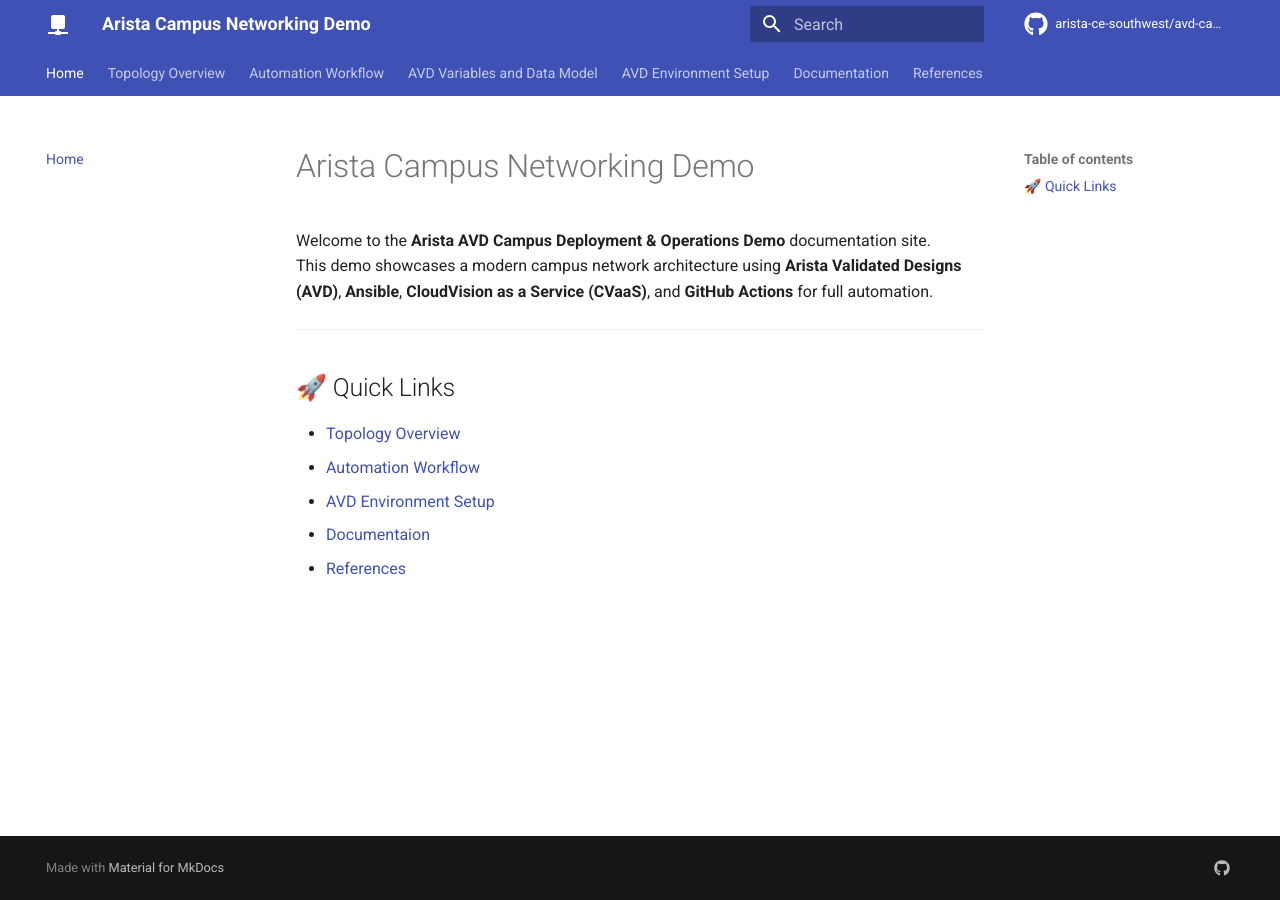
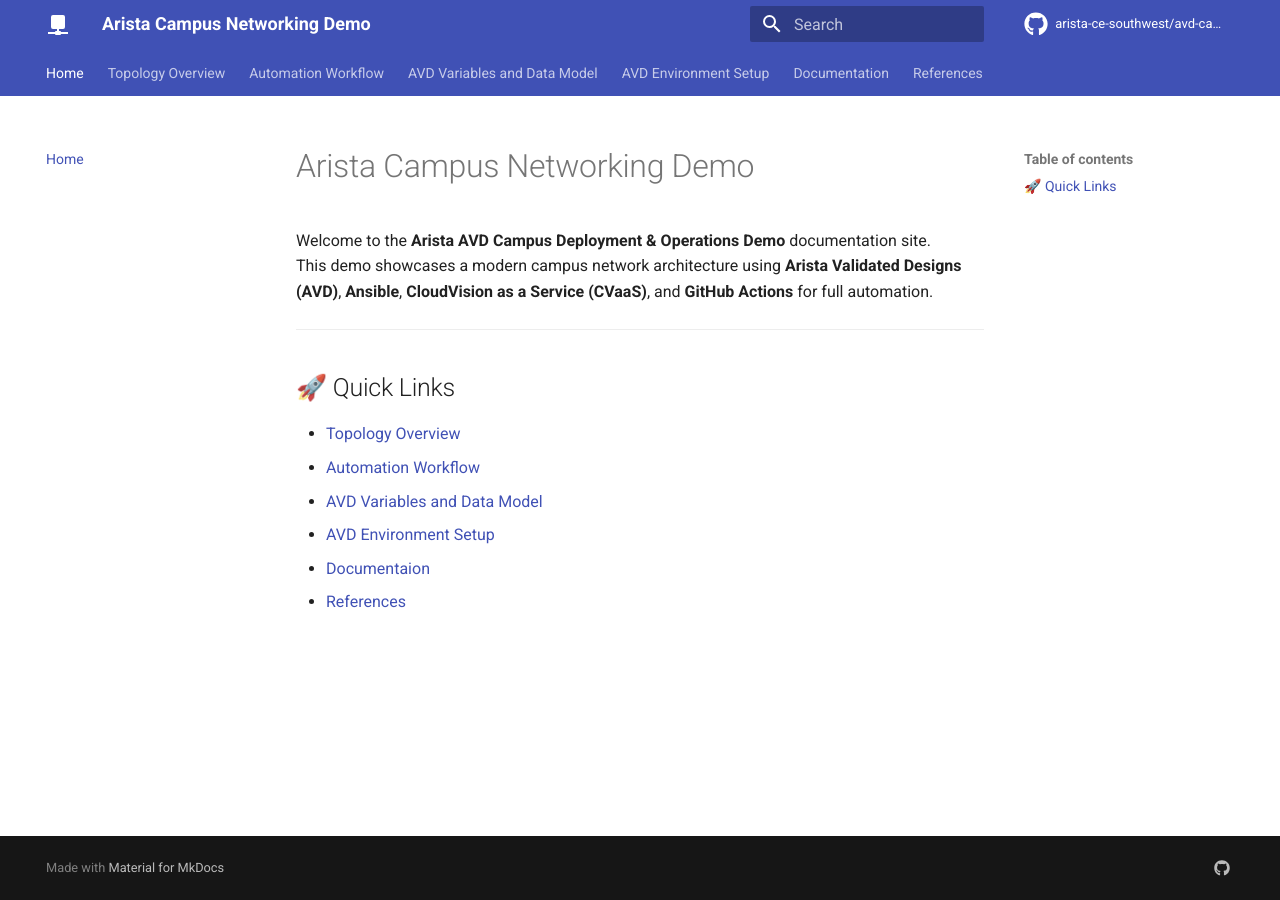
Before and after one commit to arista-ce-southwest/avd-campus-networking-event-demo, an MkDocs documentation site: the page built from docs/index.md, in a window 1280 px wide. Built offline with MkDocs 1.6.1 and Material for MkDocs 9.7.7, drawn with Linux system fonts in a browser that asks for light colours; comment, search, counter and statistics services are not loaded.

Commit message:
updated index | added variables page to menu

```diff
--- a/docs/index.md
+++ b/docs/index.md
@@ -9,6 +9,7 @@
 
 - [Topology Overview](topology.md)
 - [Automation Workflow](workflow.md)
+- [AVD Variables and Data Model](variables.md)
 - [AVD Environment Setup](setup.md)
 - [Documentaion](documentation/fabric/CAMPUS-documentation.md)
 - [References](references.md)
```
